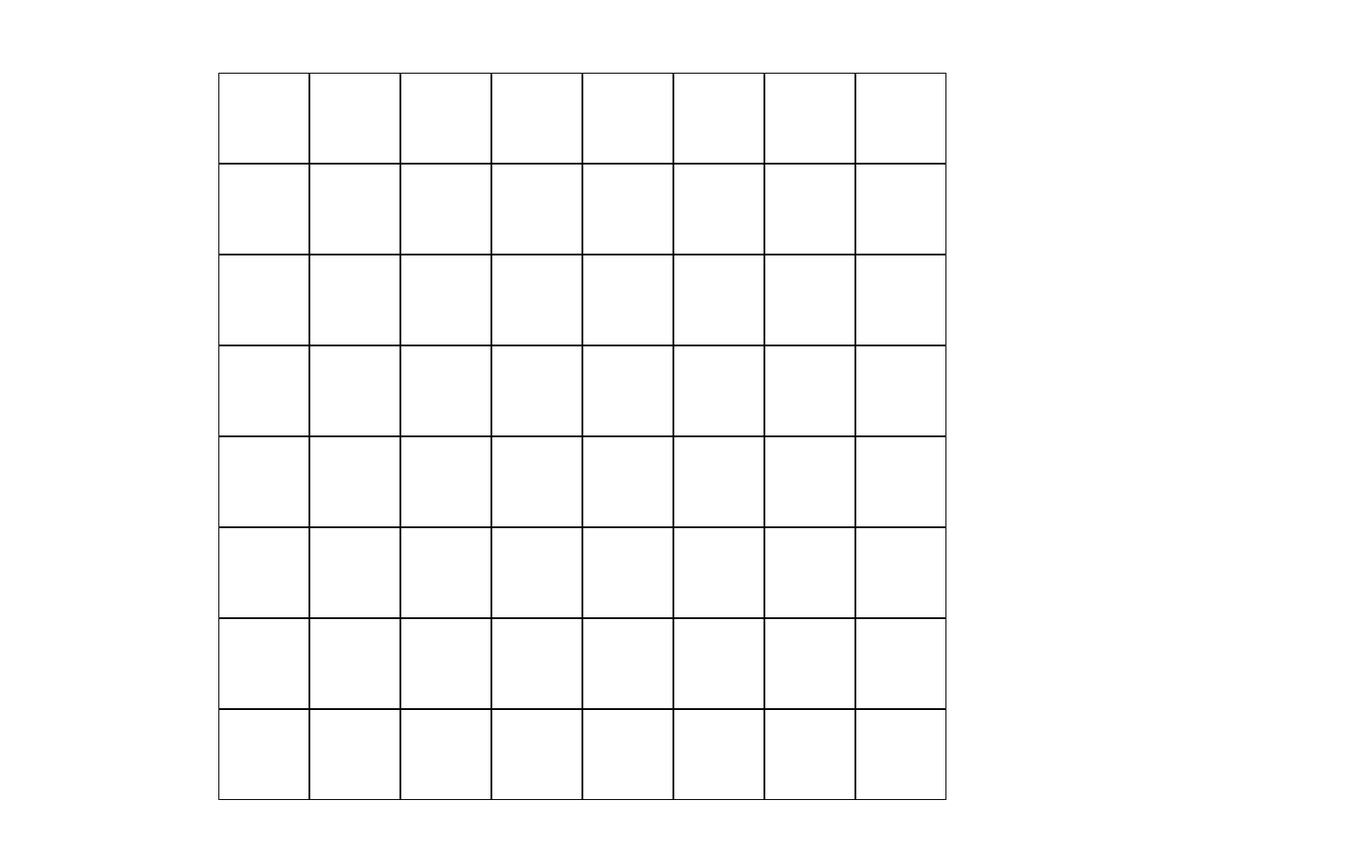
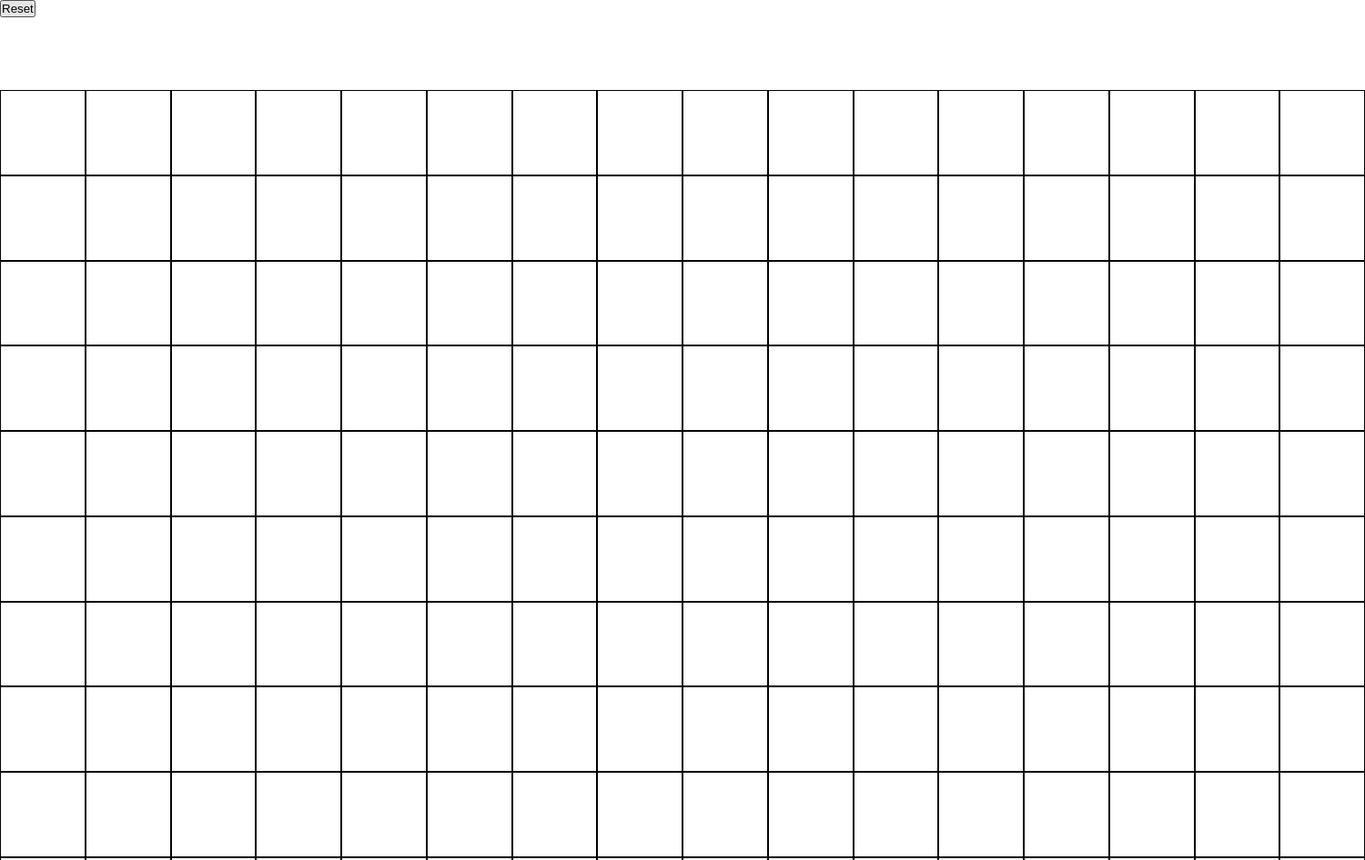
Before and after one commit to halsschmerzen/etch-a-sketch, a plain HTML site: page index.html in a window 1280 px wide. Shown: the top 946 px of the page at 91% size, 1500 px wide, since content can reach past the window. Before the commit the page ends 880 px from the top, so only its background shows below. Drawn offline with Linux system fonts and the light colour scheme.

Commit message:
Working Etch-A-Sketch implementation

```diff
--- a/index.html
+++ b/index.html
@@ -9,6 +9,10 @@
   </head>
   <body>
 
+    <div class="header">
+      <button>Reset</button>
+    </div>
+
     <div id="sketch-container">
 
     </div>
--- a/script.js
+++ b/script.js
@@ -1,24 +1,32 @@
 const squareContainer = document.getElementById("sketch-container");
 
-// squareContainer.style.border = "2px solid red";
 
 function makeRows(rows, columns) {
     // Create Rows
   for (let i = 0; i < rows; i++) {
     let row = document.createElement("div");
     squareContainer.appendChild(row);
-    row.className = "divRow";
+    row.id = "divRow";
 
     // Create Columns
 
     for(let i = 0; i < columns; i++) {
         let column = document.createElement("div");
         row.appendChild(column);
-        column.className = "divColumn";
+        column.id = "divColumn";
 
     }
 
   }
 }
 
-makeRows(8,8);
+function mouseDiv() {
+    const hoverDivs = document.querySelectorAll("#divColumn");
+    hoverDivs.forEach(hoverDiv => {
+        hoverDiv.addEventListener("mouseover", () => {
+            hoverDiv.style.background = "black";
+        })
+    })
+}
+makeRows(16,16);
+mouseDiv();
--- a/style.css
+++ b/style.css
@@ -8,19 +8,19 @@
 
     margin: auto;
     margin-top: 5rem;
-    width: 800px;
-    height: 800px;
+    width: 1500px;
+    height: 1500px;
     display: grid;
 
 }
 
-.divRow {
+#divRow {
     width: 100%;
     height: 100%;
     display: flex;
 }
 
-.divColumn {
+#divColumn {
     width: 100%;
     height: 100%;
     border: 1px solid black;
```
